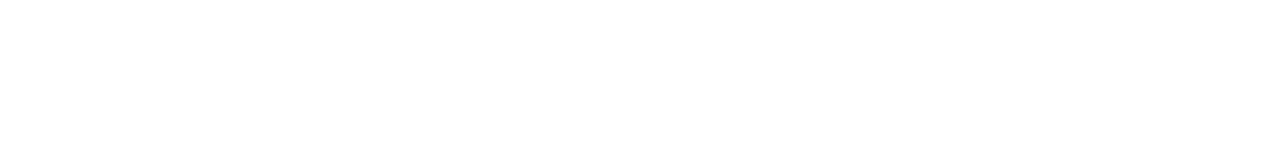
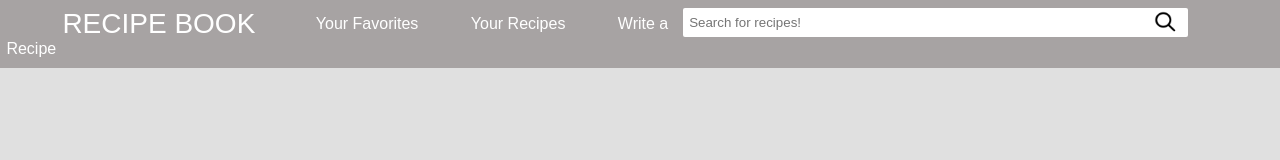
Before and after one commit to calvin-tran1/ajax-project, a website: page index.html in a window 1280 px wide. Drawn offline with Linux system fonts and the light colour scheme.

Commit message:
completed navbar for desktop view. #1

```diff
--- a/css/layout.css
+++ b/css/layout.css
@@ -0,0 +1,38 @@
+.hidden {
+  display: none !important;
+}
+
+.container {
+  max-width: 100%;
+  margin: 0 auto;
+}
+
+.row {
+  display: flex;
+  flex-wrap: wrap;
+}
+
+.column-full,
+.column-half {
+  width: 100%;
+}
+
+/* navbar */
+header > .container > .row {
+  padding: 0.5rem 0.4rem 0.4rem;
+}
+
+header > .container > .row > .column-full {
+  display: flex;
+  justify-content: space-between;
+}
+
+/* @media screen and (min-width: 768px) {
+  .container {
+    max-width: 50%;
+  }
+
+  .column-half {
+    width: 50%;
+  }
+} */
--- a/css/styles.css
+++ b/css/styles.css
@@ -0,0 +1,61 @@
+* {
+  font-family: sans-serif;
+}
+
+body {
+  background-color: rgb(224, 224, 224);
+}
+
+/* navbar */
+header {
+  background-color: rgb(167, 163, 163);
+}
+
+a {
+  text-decoration: none;
+}
+
+#home {
+  color: white;
+  font-size: 1.75rem;
+  padding: 0 2em;
+}
+
+#favorites,
+#your-recipes,
+#write-recipe {
+  color: white;
+  margin: 0.45em 3em 0 0;
+  vertical-align: 4px;
+}
+
+#search {
+  border-style: none;
+  border-radius: 2px;
+  height: 2.2em;
+  padding-left: 0.5em;
+  color: rgb(167, 163, 163);
+}
+
+#search-btn {
+  width: 25px;
+  height: 25px;
+  background-color: transparent;
+  border: none;
+  outline: none;
+  margin-left: -40px;
+  vertical-align: -7px;
+  cursor: pointer;
+}
+
+#search-btn > img {
+  max-width: 180%;
+  object-fit: cover;
+}
+
+.search-wrapper {
+  display: inline-block;
+  margin-right: 6em;
+}
+
+/* homepage: recipe of the day */
--- a/index.html
+++ b/index.html
@@ -11,8 +11,34 @@
 </head>
 <body>
   <header>
+    <div class="container">
+      <div class="row">
+        <div class="column-full">
+          <div class="nav-wrapper">
+            <a href="#" id="home">RECIPE BOOK</a>
+            <a href="#" id="favorites">Your Favorites</a>
+            <a href="#" id="your-recipes">Your Recipes</a>
+            <a href="#" id="write-recipe">Write a Recipe</a>
+          </div>
+          <div class="search-wrapper">
+            <label for="search"></label>
+            <input id="search" type="search" placeholder="Search for recipes!" size="60">
+            <button id="search-btn" type="submit">
+              <img src="images/search.png">
+            </button>
+          </div>
+        </div>
+      </div>
+    </div>
   </header>
   <main>
+    <div class="container">
+      <div class="row">
+        <div class="column-full">
+
+        </div>
+      </div>
+    </div>
   </main>
   <script src="js/data.js"></script>
   <script src="js/main.js"></script>
```
Also changed, not shown: images/search.png (added).
